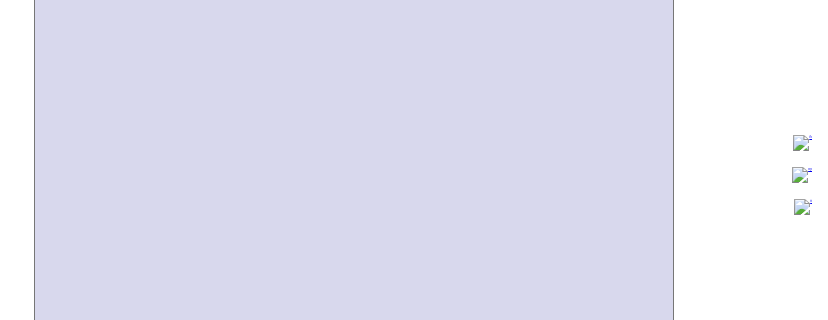
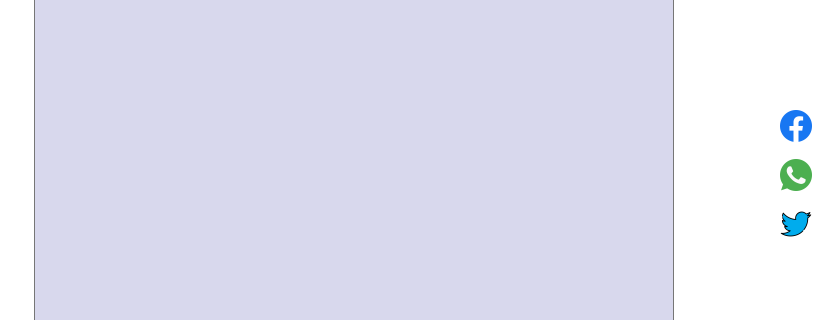
Before and after one commit to UdayanMisra2000/basic-html-css, a plain HTML site: page index.html in a window 1280 px wide. Shown: the part 377-697 px from the top of the page, 452-1280 px from the left. Drawn offline with Linux system fonts and the light colour scheme.

Commit message:
Update index.html

```diff
--- a/index.html
+++ b/index.html
@@ -36,9 +36,9 @@
     </div>
     <div class="Icon-sticky">
         <div id="icons">
-        <a href="https://www.linkedin.com/in/udayan-misra-1297161a2/" title="facebook icon"><img src="./Icons/facebook.png" alt="fb"></a>
-        <a href="https://www.linkedin.com/in/udayan-misra-1297161a2/"title="WhatsApp icon"><img src="./Icons/whatsapp.png" alt="wp"></a>
-        <a href="https://www.linkedin.com/in/udayan-misra-1297161a2/"title="twitter icon"><img src="./Icons/message.png" alt="tt"></a>
+        <a href="https://www.linkedin.com/in/udayan-misra-1297161a2/" title="facebook icon"><img src="facebook.png" alt="fb"></a>
+        <a href="https://www.linkedin.com/in/udayan-misra-1297161a2/"title="WhatsApp icon"><img src="whatsapp.png" alt="wp"></a>
+        <a href="https://www.linkedin.com/in/udayan-misra-1297161a2/"title="twitter icon"><img src="message.png" alt="tt"></a>
         </div>
     </div>
     <div class="Cards2">
```
